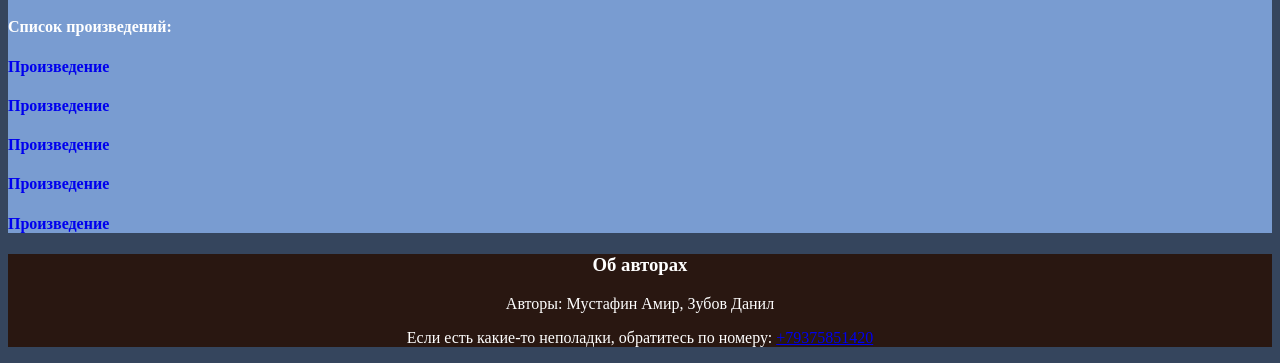
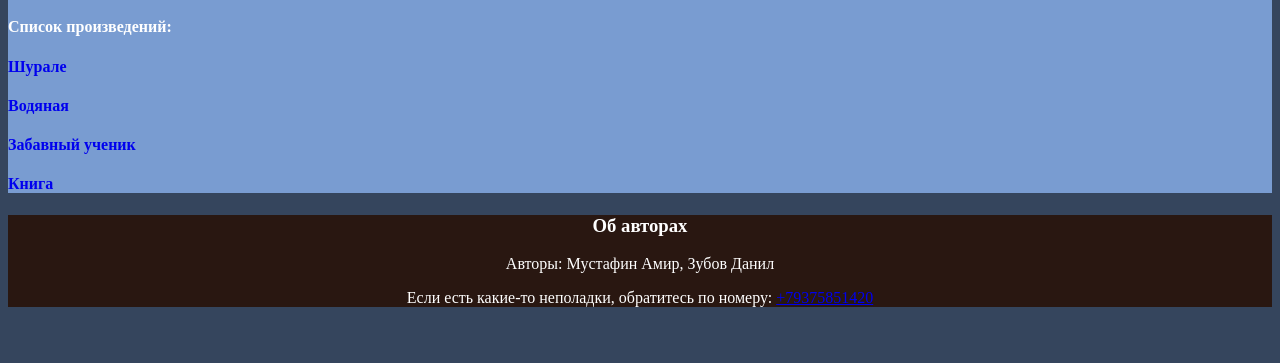
Before and after one commit to zxcAmirdie5634/tat, a plain HTML site: page index.html in a window 1280 px wide. Shown: the part 2260-2623 px from the top of the page. After the commit the page ends 2583 px from the top, so only its background shows below. Drawn offline with Linux system fonts and the light colour scheme.

Commit message:
Update index.html

```diff
--- a/index.html
+++ b/index.html
@@ -91,11 +91,10 @@
 <div style="background-color: #799CD1;">
 	<h2>Произведения</h2>
 	<h4>Список произведений:</h4>
-	<h4><a  href="post.html" style = "text-decoration: none;">Произведение</a></h4>
-	<h4><a  href="post.html" style = "text-decoration: none;">Произведение</a></h4>
-	<h4><a  href="post.html" style = "text-decoration: none;">Произведение</a></h4>
-	<h4><a  href="post.html" style = "text-decoration: none;">Произведение</a></h4>
-	<h4><a  href="post.html" style = "text-decoration: none;">Произведение</a></h4>
+	<h4><a  href="https://lit-ra.su/gabdulla-tukay/shurale/" style = "text-decoration: none;">Шурале</a></h4>
+	<h4><a  href="https://lit-ra.su/gabdulla-tukay/vodyanaya/" style = "text-decoration: none;">Водяная</a></h4>
+	<h4><a  href="https://lit-ra.su/gabdulla-tukay/zabavnyy-uchenik/" style = "text-decoration: none;">Забавный ученик</a></h4>
+	<h4><a  href="https://lit-ra.su/gabdulla-tukay/kniga-3/" style = "text-decoration: none;">Книга</a></h4>
 </div>
 
 </main>
```
